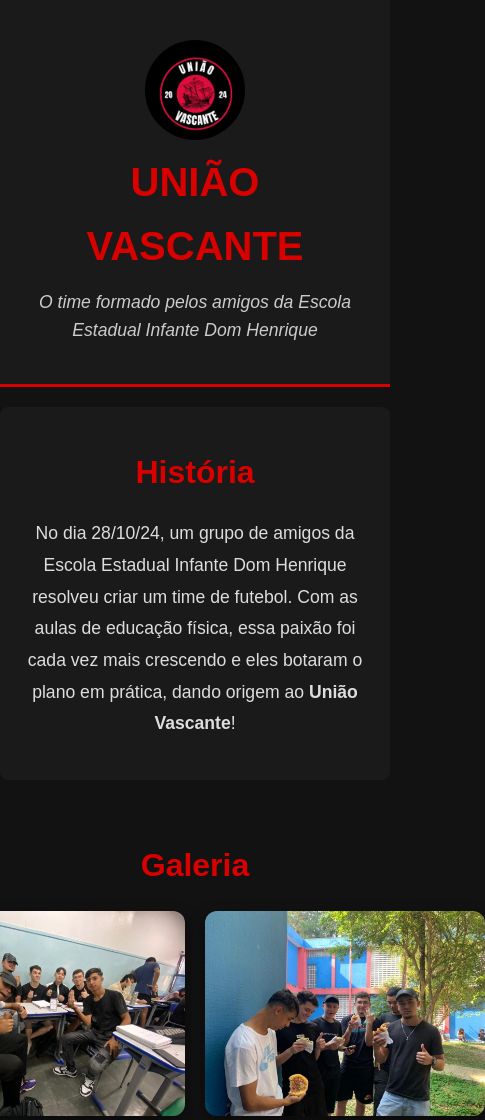
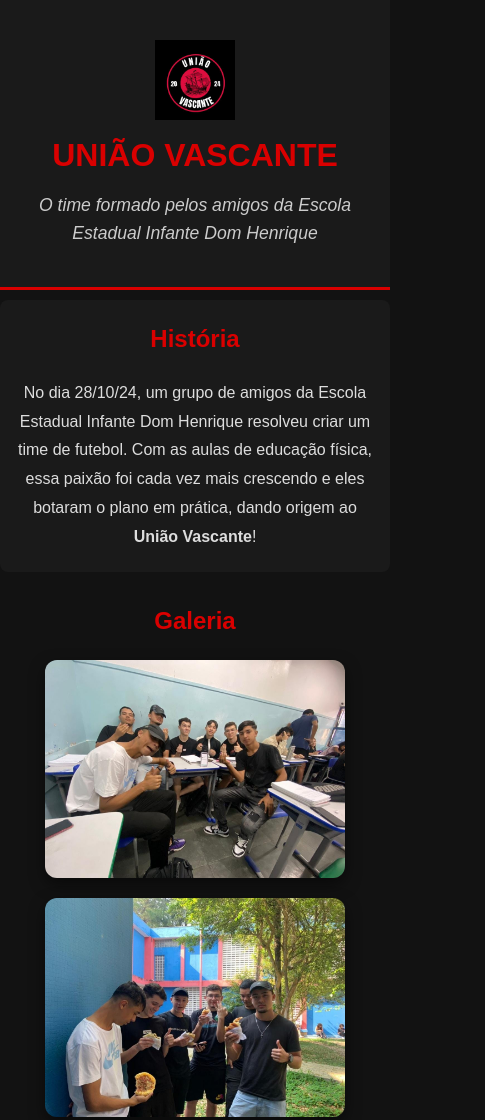
Before and after one commit to NicolasRodrigues07/Uniao_Vascante, a plain HTML site: page index.html in a window 390 px wide. Shown: the top 1120 px of the page, 485 px wide, since content can reach past the window. Drawn offline with Linux system fonts and the light colour scheme.

Commit message:
second commit

```diff
--- a/styles.css
+++ b/styles.css
@@ -7,7 +7,7 @@
 body {
     font-family: 'Arial', sans-serif;
     line-height: 1.6;
-    background-color: #121212; /* Fundo escuro para elegância */
+    background-color: #121212;
     color: #eee;
     transition: background-color 0.3s ease;
 }
@@ -29,7 +29,6 @@ header .logo {
     width: 100px;
     height: auto;
     margin-bottom: 10px;
-    border-radius: 100%;
 }
 
 header h1 {
@@ -84,6 +83,7 @@ header .tagline {
     display: flex;
     justify-content: center;
     gap: 20px;
+    flex-wrap: wrap;
 }
 
 .images img {
@@ -111,3 +111,32 @@ footer {
 footer p {
     margin: 0;
 }
+
+
+@media (max-width: 768px) {
+    header h1 {
+        font-size: 2em;
+    }
+
+    header .logo {
+        width: 80px;
+    }
+
+    .history, .gallery {
+        padding: 20px 10px;
+        margin: 10px auto;
+    }
+
+    .history h2, .gallery h2 {
+        font-size: 1.5em;
+    }
+
+    .history p, .tagline {
+        font-size: 1em;
+    }
+
+    .images img {
+        width: 90%;
+        max-width: 300px;
+    }
+}
```
